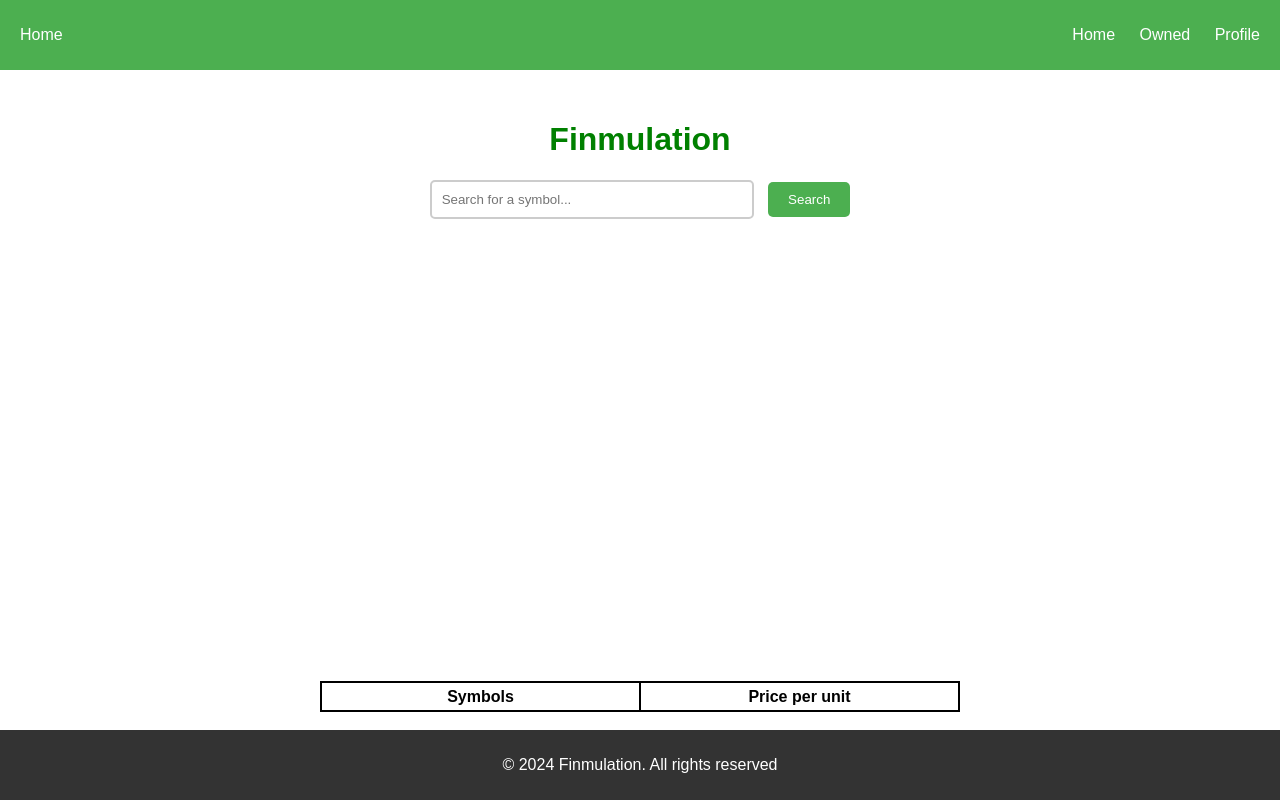
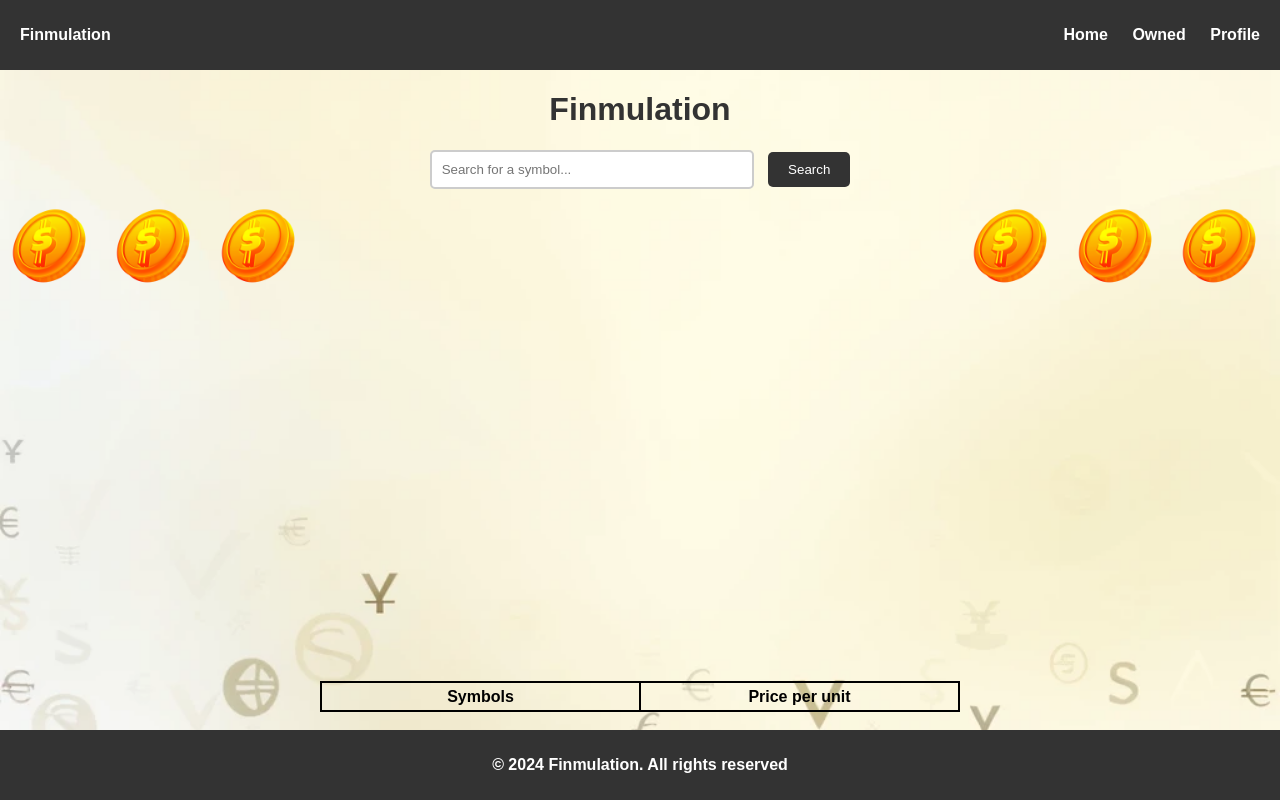
Before and after one commit to stanleyctg/Finmulation, a Flask app: page / in a window 1280 px wide. Run offline with Flask 3, Linux system fonts and the light colour scheme; data that the repository does not hold is empty.

Commit message:
New background images, added some coin image.

```diff
--- a/static/style.css
+++ b/static/style.css
@@ -1,11 +1,24 @@
-body, html{
+html {
+    height: 100%; /* Ensure the html element covers the full height */
+}
+
+body {
     margin: 0;
     padding: 0;
+    font-weight: bold;
     font-family: Arial, sans-serif;
+    background-color: lightgray;
+    background-image: url("images/cash7.webp"); /* Adjusted path */
+    background-size: cover; /* Cover the entire page */
+    background-position: center; /* Center the background image */
+    background-repeat: no-repeat; /* Do not repeat the image */
+    height: 100%; /* Ensure the body element covers the full height */
+    min-height: 100%; /* Ensure it covers the full viewport height */
 }
 
+
 header {
-    background-color: #4CAF50;
+    background-color: #333;
     padding: 10px 20px;
     color: white;
 }
@@ -18,8 +31,7 @@ nav {
 
 .title {
     text-align: center;
-    color: green;
-    padding-top: 30px;
+    color: #333;
 }
 
 .nav-links {
@@ -53,7 +65,7 @@ nav {
 .search-container button{
     padding: 10px 20px;
     margin-left: 10px;
-    background-color: #4CAF50;
+    background-color: #333;
     color: white;
     border: none;
     border-radius: 5px;
@@ -85,9 +97,23 @@ table, th, td {
     margin-right: 25%;
     width: 50%;
     height: 25px;
+    text-shadow: #333;
+    text-decoration: solid;
+    font-weight: bold;
   }
 
-  table {
+table {
     position: fixed;
     bottom: 88px;
   }
+
+.coin {
+    position: fixed;
+    bottom: 500px;
+}
+
+.coin2 {
+    position: fixed;
+    right: 10px;
+    bottom: 500px;
+}
--- a/templates/home.html
+++ b/templates/home.html
@@ -11,7 +11,6 @@
     </form>
     <!-- Add this div to display search results -->
 </div>
-
 <div id="search-results"></div>
 
 <script src="{{ url_for('static', filename='main.js') }}"></script>
--- a/templates/layout.html
+++ b/templates/layout.html
@@ -11,7 +11,7 @@
     <body>
         <header>
             <nav>
-                <div class="logo">Home</div>
+                <div class="logo">Finmulation</div>
                 <ul class="nav-links">
                     <li><a href="#">Home</a></li>
                     <li><a href="#">Owned</a></li>
@@ -31,6 +31,18 @@
             </tr>
         {% endfor %}
     </table>
+    <div class="coin">
+    <img src="../static/images/coin.png", width="100", height="100">
+    <img src="../static/images/coin.png", width="100", height="100">
+    <img src="../static/images/coin.png", width="100", height="100">
+    </div>
+
+    <div class="coin2">
+        <img src="../static/images/coin.png", width="100", height="100">
+        <img src="../static/images/coin.png", width="100", height="100">
+        <img src="../static/images/coin.png", width="100", height="100">
+        </div>
+
     <footer>
         <p>&#169 2024 Finmulation. All rights reserved</p>
     </footer>
```
Also changed, not shown: static/images/cash.jpg (added), static/images/cash2.jpg (added), static/images/cash3.webp (added), static/images/cash4.webp (added), static/images/cash5.webp (added), static/images/cash6.webp (added), static/images/cash7.webp (added), static/images/coin.png (added).
